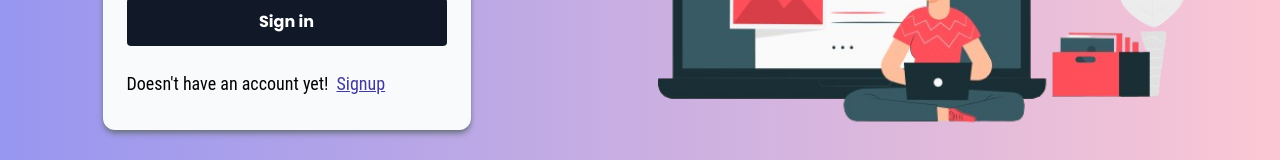
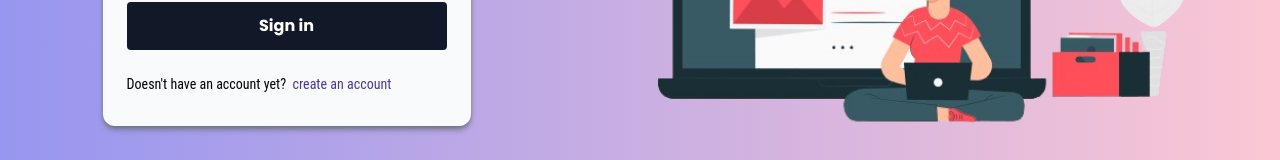
Before and after one commit to Murtaza-Motagam/bbproject, a React (Vite) app: page /login in a window 1280 px wide. Shown: the part 464-624 px from the top of the page. Built offline with nearby package versions, Linux system fonts and the light colour scheme.

Commit message:
fixed small bugs

```diff
--- a/src/views/authentication/Login.jsx
+++ b/src/views/authentication/Login.jsx
@@ -46,7 +46,7 @@ const Login = () => {
 
   return (
     <div className="flex justify-center items-center bg-set">
-      <div className="div_left lg:w-1/2  w-full md:mx-auto sm:mx-auto">
+      <div className="div_left lg:w-1/2 w-full md:mx-auto sm:mx-auto">
         <div className="bg-grey-lighter min-h-screen flex flex-col">
           <div className="container max-w-sm mx-auto flex-1 flex flex-col items-center justify-center px-2">
             <form className="bg-gray-50 px-6 py-8 rounded-xl shadow-md shadow-gray-500 text-black w-full font-poppins" onSubmit={handleLogin}>
@@ -89,10 +89,10 @@ const Login = () => {
                 Sign in
               </button>
 
-              <div className="text-grey-dark mt-6 font-roboto text-lg">
-                Doesn't have an account yet!
-                <Link to="/register" className="ml-2 text-indigo-800 underline hover:font-bold">
-                  Signup
+              <div className="text-grey-dark flex items-center mt-6 font-roboto text-sm w-full">
+                Doesn't have an account yet? &nbsp;
+                <Link to="/register" className=" text-indigo-800 hover:underline">
+                  create an account
                 </Link>
               </div>
 
--- a/src/views/authentication/Register.jsx
+++ b/src/views/authentication/Register.jsx
@@ -57,7 +57,7 @@ const Register = () => {
       <div className="div_left lg:w-1/2  w-full md:mx-auto sm:mx-auto">
         <div className="bg-grey-lighter min-h-screen flex flex-col">
           <div className="container max-w-sm mx-auto flex-1 flex flex-col items-center justify-center px-2">
-            <form className="bg-gray-50 px-6 py-8 rounded-xl shadow-md shadow-gray-500 text-black w-full font-poppins" onSubmit={handleSignup}>
+            <form className="bg-gray-50 px-6 py-8 rounded-xl shadow-md shadow-gray-500 text-black w-full font-poppins " onSubmit={handleSignup}>
               <h1 className="mb-3 text-3xl text-center font-semibold">Signup</h1>
               <h1 id="passwordMatch" className="hidden mb-4 text-md text-center text-red-500"><strong>Oops! </strong>Please Login with correct credentials</h1>
               <h1 id="errorHandle" className="hidden mb-4 text-md text-center text-red-500"><strong>Oops! </strong>Something went wrong try again.</h1>
@@ -122,14 +122,14 @@ const Register = () => {
                   Terms & Service with Privacy Policy
                 </Link>
               </div>
+
+              <div className="text-grey-dark mt-3 ml-8 font-roboto text-md">
+                Already have an account?
+                <Link to="/login" className="ml-1 text-indigo-800 underline hover:text-indigo-900">
+                  Login
+                </Link>
+              </div>
             </form>
-
-            <div className="text-grey-dark mt-6 font-roboto text-lg">
-              Already have an account?
-              <Link to="/login" className="ml-2 text-indigo-800 underline hover:font-bold">
-                Log in
-              </Link>
-            </div>
           </div>
         </div>
       </div>
```
